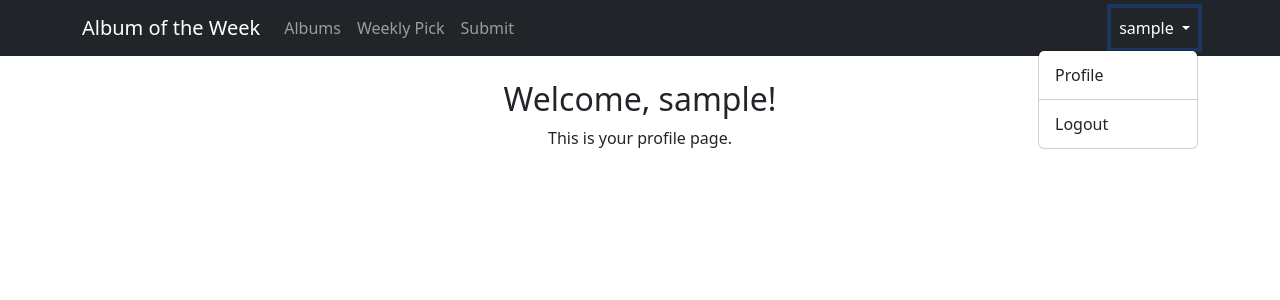
After one commit to BeetjeMatig/AlbumOfTheWeek, a Django app: page /accounts/profile/ in a window 1280 px wide, after a click that opens the changed part. The commit adds this page. Shown: the top 300 px of the page. Run offline with Django 4.2, Linux system fonts and the light colour scheme; the visitor is signed in with stand-in values (Sample User, id 1).

Commit message:
Add user authentication features including registration, login, and profile pages

```diff
--- a/album_project/album_project/settings.py
+++ b/album_project/album_project/settings.py
@@ -27,6 +27,8 @@ DEBUG = True
 
 ALLOWED_HOSTS = []
 
+LOGOUT_REDIRECT_URL = 'home'
+
 
 # Application definition
 
@@ -55,7 +57,7 @@ ROOT_URLCONF = "album_project.urls"
 TEMPLATES = [
     {
         "BACKEND": "django.template.backends.django.DjangoTemplates",
-        "DIRS": [],
+        'DIRS': [BASE_DIR / 'templates'],  # Enables global template folder
         "APP_DIRS": True,
         "OPTIONS": {
             "context_processors": [
--- a/album_project/album_project/urls.py
+++ b/album_project/album_project/urls.py
@@ -1,7 +1,12 @@
 from django.contrib import admin
 from django.urls import path, include
+from albums.views import register
+from albums.views import profile
 
 urlpatterns = [
     path('admin/', admin.site.urls),
-    path('', include('albums.urls')),  # This will route the root URL to your album_list view
+    path('', include('albums.urls')),
+    path('accounts/', include('django.contrib.auth.urls')),
+    path('accounts/profile/', profile, name='profile'),  # ← add this
+    path('accounts/register/', register, name='register'),
 ]
--- /dev/null
+++ b/album_project/albums/templates/accounts/profile.html
@@ -0,0 +1,10 @@
+{% extends "base.html" %}
+
+{% block title %}Your Profile{% endblock %}
+
+{% block content %}
+  <div class="text-center">
+    <h2>Welcome, {{ user.username }}!</h2>
+    <p>This is your profile page.</p>
+  </div>
+{% endblock %}
--- a/album_project/albums/templates/base.html
+++ b/album_project/albums/templates/base.html
@@ -19,8 +19,9 @@
     <button class="navbar-toggler" type="button" data-bs-toggle="collapse" data-bs-target="#navbarNav">
       <span class="navbar-toggler-icon"></span>
     </button>
+
     <div class="collapse navbar-collapse" id="navbarNav">
-        <ul class="navbar-nav">
+      <ul class="navbar-nav me-auto">
         <li class="nav-item">
           <a class="nav-link" href="{% url 'album_list' %}">Albums</a>
         </li>
@@ -31,16 +32,44 @@
           <a class="nav-link" href="{% url 'submit_album' %}">Submit</a>
         </li>
       </ul>
+
+      <ul class="navbar-nav ms-auto">
+        {% if user.is_authenticated %}
+          <!-- User Dropdown Menu -->
+          <li class="nav-item dropdown">
+            <a class="nav-link dropdown-toggle" href="#" id="userDropdown" role="button" data-bs-toggle="dropdown" aria-expanded="false">
+              {{ user.username }}
+            </a>
+            <ul class="dropdown-menu dropdown-menu-end" aria-labelledby="userDropdown">
+              <li><a class="dropdown-item" href="{% url 'profile' %}">Profile</a></li>
+              <li><hr class="dropdown-divider"></li>
+              <li>
+                <form method="post" action="{% url 'logout' %}">
+                  {% csrf_token %}
+                  <button type="submit" class="dropdown-item">Logout</button>
+                </form>
+              </li>
+            </ul>
+          </li>
+        {% else %}
+          <li class="nav-item">
+            <a class="nav-link" href="{% url 'login' %}">Login</a>
+          </li>
+          <li class="nav-item">
+            <a class="nav-link" href="{% url 'register' %}">Register</a>
+          </li>
+        {% endif %}
+      </ul>
     </div>
   </div>
 </nav>
+
 
   <div class="container py-4">
     {% block content %}
     {% endblock %}
   </div>
 
-  <!-- Bootstrap JS -->
   <script
     src="https://cdn.jsdelivr.net/npm/bootstrap@5.3.0/dist/js/bootstrap.bundle.min.js">
   </script>
--- a/album_project/albums/urls.py
+++ b/album_project/albums/urls.py
@@ -5,5 +5,5 @@ urlpatterns = [
     path('', home, name='home'),
     path('albums/', album_list, name='album_list'),
     path('weekly-pick/', weekly_pick, name='weekly_pick'),
-    path('submit/', submit_album, name='submit_album'),  # ← new
+    path('submit/', submit_album, name='submit_album'),
 ]
--- a/album_project/albums/views.py
+++ b/album_project/albums/views.py
@@ -6,6 +6,9 @@ from .models import Album
 from datetime import date, timedelta
 from .models import WeeklyPick
 from .forms import AlbumForm
+from django.contrib.auth.forms import UserCreationForm
+from django.contrib.auth import login
+from django.contrib.auth.decorators import login_required
 
 def home(request):
     """Home page displaying the current week's album pick."""
@@ -63,3 +66,20 @@ def submit_album(request):
         form = AlbumForm()
 
     return render(request, 'albums/submit_album.html', {'form': form})
+
+
+def register(request):
+    if request.method == "POST":
+        form = UserCreationForm(request.POST)
+        if form.is_valid():
+            user = form.save()
+            login(request, user)
+            return redirect('home')  # or wherever you'd like to send them
+    else:
+        form = UserCreationForm()
+
+    return render(request, "registration/register.html", {"form": form})
+
+@login_required
+def profile(request):
+    return render(request, 'accounts/profile.html', {'user': request.user})
```
Also changed, not shown: album_project/albums/templates/registration/logged_out.html (added, +10 -0 lines), album_project/albums/templates/registration/login.html (added, +18 -0 lines), album_project/albums/templates/registration/register.html (added, +9 -0 lines). Lines whose indentation alone changed are shown as unchanged.
